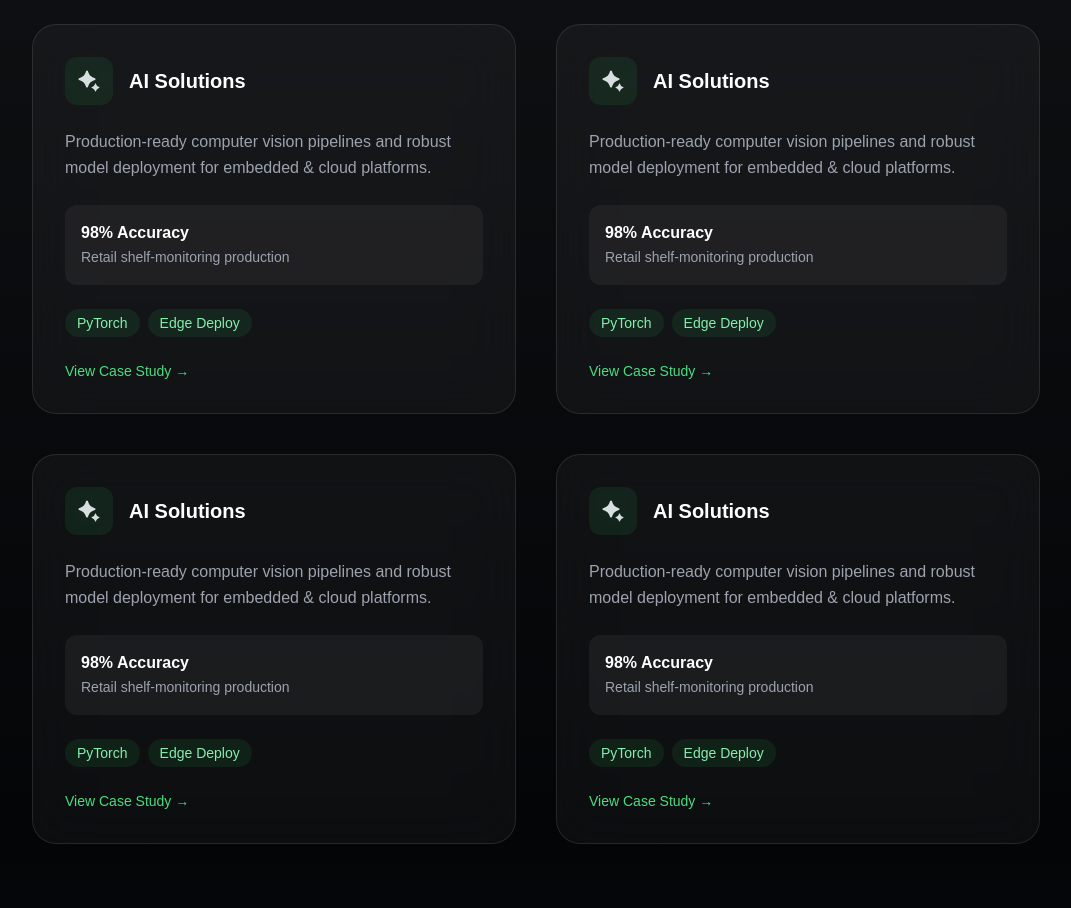
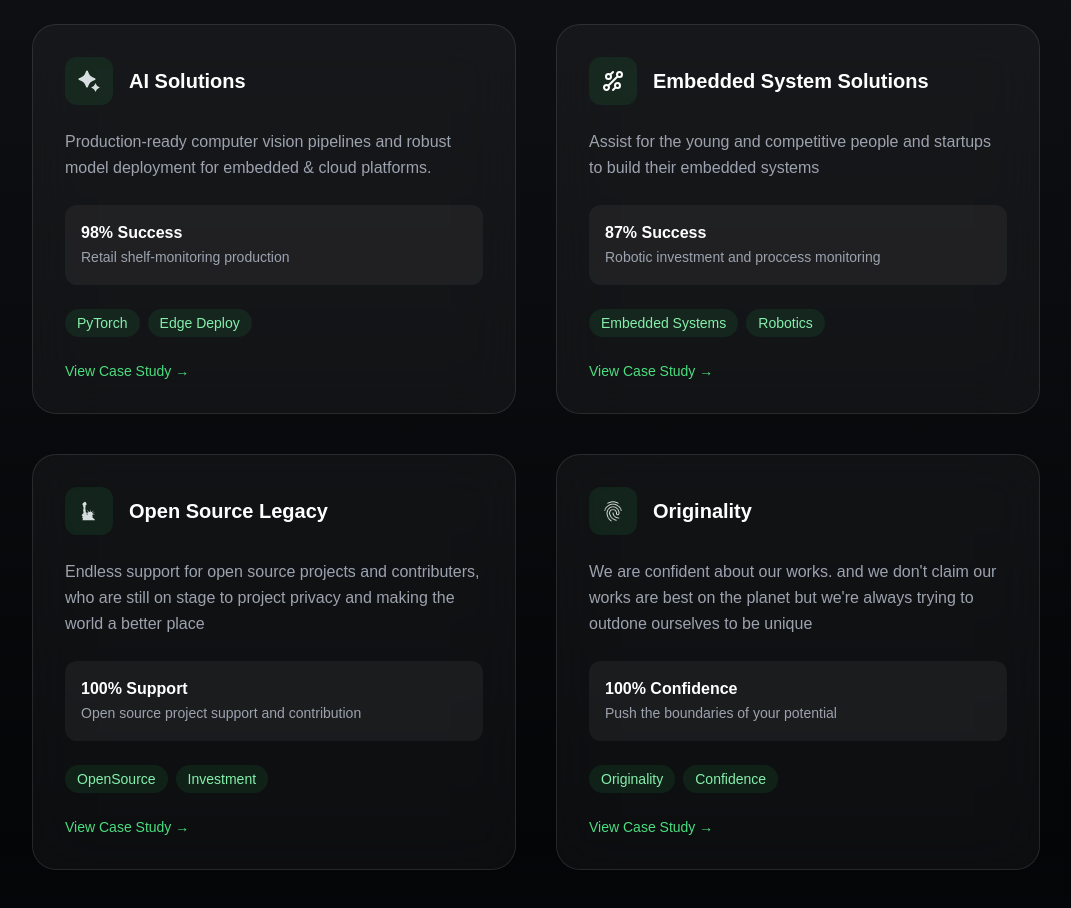
Before and after one commit to kaesit/mbs-blog-site, a React (Create React App) app: page / in a window 1280 px wide. Shown: the part 840-1748 px from the top of the page, without its empty margins (104-1175 px from the left). Built offline with nearby package versions, Linux system fonts and the light colour scheme; a web font is replaced by a local one.

Commit message:
refactor: edit content of spotlight cards

```diff
--- a/src/App.tsx
+++ b/src/App.tsx
@@ -9,6 +9,7 @@ import FAQComponent from "./components/Faq";
 import ai_icon from "./icons/ai_icon.svg";
 import innovation_icon from "./icons/technology_icon.svg";
 import liberty_icon from "./icons/liberty_icon.svg";
+import originality_icon from "./icons/fingerprint_icon.png";
 import { useNavigate } from "react-router-dom";
 
 gsap.registerPlugin(useGSAP);
@@ -288,7 +289,7 @@ const App: React.FC = () => {
             </p>
 
             <div className="rounded-xl bg-white/5 p-4">
-              <strong className="text-white block">98% Accuracy</strong>
+              <strong className="text-white block">98% Success</strong>
               <span className="text-sm text-gray-400">
                 Retail shelf-monitoring production
               </span>
@@ -315,29 +316,28 @@ const App: React.FC = () => {
           <SpotlightCard>
             <div className="flex items-center gap-4">
               <div className="h-12 w-12 rounded-xl bg-green-500/10 flex items-center justify-center">
-                <img src={ai_icon} alt="AI" className="h-6 w-6" />
+                <img src={innovation_icon} alt="Innovation" className="h-6 w-6" />
               </div>
-              <h3 className="text-xl font-semibold text-white">AI Solutions</h3>
+              <h3 className="text-xl font-semibold text-white">Embedded System Solutions</h3>
             </div>
 
             <p className="text-gray-400 leading-relaxed">
-              Production-ready computer vision pipelines and robust model
-              deployment for embedded & cloud platforms.
+              Assist for the young and competitive people and startups to build their embedded systems
             </p>
 
             <div className="rounded-xl bg-white/5 p-4">
-              <strong className="text-white block">98% Accuracy</strong>
+              <strong className="text-white block">87% Success</strong>
               <span className="text-sm text-gray-400">
-                Retail shelf-monitoring production
+                Robotic investment and proccess monitoring
               </span>
             </div>
 
             <div className="flex flex-wrap gap-2">
               <span className="px-3 py-1 rounded-full bg-green-500/10 text-green-300 text-sm">
-                PyTorch
+                Embedded Systems
               </span>
               <span className="px-3 py-1 rounded-full bg-green-500/10 text-green-300 text-sm">
-                Edge Deploy
+                Robotics
               </span>
             </div>
 
@@ -353,29 +353,29 @@ const App: React.FC = () => {
           <SpotlightCard>
             <div className="flex items-center gap-4">
               <div className="h-12 w-12 rounded-xl bg-green-500/10 flex items-center justify-center">
-                <img src={ai_icon} alt="AI" className="h-6 w-6" />
+                <img src={liberty_icon} alt="liberty" className="h-6 w-6" />
               </div>
-              <h3 className="text-xl font-semibold text-white">AI Solutions</h3>
+              <h3 className="text-xl font-semibold text-white">Open Source Legacy</h3>
             </div>
 
             <p className="text-gray-400 leading-relaxed">
-              Production-ready computer vision pipelines and robust model
-              deployment for embedded & cloud platforms.
+              Endless support for open source projects and contributers, who are still on
+              stage to project privacy and making the world a better place
             </p>
 
             <div className="rounded-xl bg-white/5 p-4">
-              <strong className="text-white block">98% Accuracy</strong>
+              <strong className="text-white block">100% Support</strong>
               <span className="text-sm text-gray-400">
-                Retail shelf-monitoring production
+                Open source project support and contribution
               </span>
             </div>
 
             <div className="flex flex-wrap gap-2">
               <span className="px-3 py-1 rounded-full bg-green-500/10 text-green-300 text-sm">
-                PyTorch
+                OpenSource
               </span>
               <span className="px-3 py-1 rounded-full bg-green-500/10 text-green-300 text-sm">
-                Edge Deploy
+                Investment
               </span>
             </div>
 
@@ -389,29 +389,29 @@ const App: React.FC = () => {
           <SpotlightCard>
             <div className="flex items-center gap-4">
               <div className="h-12 w-12 rounded-xl bg-green-500/10 flex items-center justify-center">
-                <img src={ai_icon} alt="AI" className="h-6 w-6" />
+                <img src={originality_icon} alt="originality" className="h-6 w-6" />
               </div>
-              <h3 className="text-xl font-semibold text-white">AI Solutions</h3>
+              <h3 className="text-xl font-semibold text-white">Originality</h3>
             </div>
 
             <p className="text-gray-400 leading-relaxed">
-              Production-ready computer vision pipelines and robust model
-              deployment for embedded & cloud platforms.
+              We are confident about our works. and we don't claim our works are best on the planet
+              but we're always trying to outdone ourselves to be unique
             </p>
 
             <div className="rounded-xl bg-white/5 p-4">
-              <strong className="text-white block">98% Accuracy</strong>
+              <strong className="text-white block">100% Confidence</strong>
               <span className="text-sm text-gray-400">
-                Retail shelf-monitoring production
+                Push the boundaries of your potential
               </span>
             </div>
 
             <div className="flex flex-wrap gap-2">
               <span className="px-3 py-1 rounded-full bg-green-500/10 text-green-300 text-sm">
-                PyTorch
+                Originality
               </span>
               <span className="px-3 py-1 rounded-full bg-green-500/10 text-green-300 text-sm">
-                Edge Deploy
+                Confidence
               </span>
             </div>
 
```
Also changed, not shown: src/icons/fingerprint_icon.png (added).
